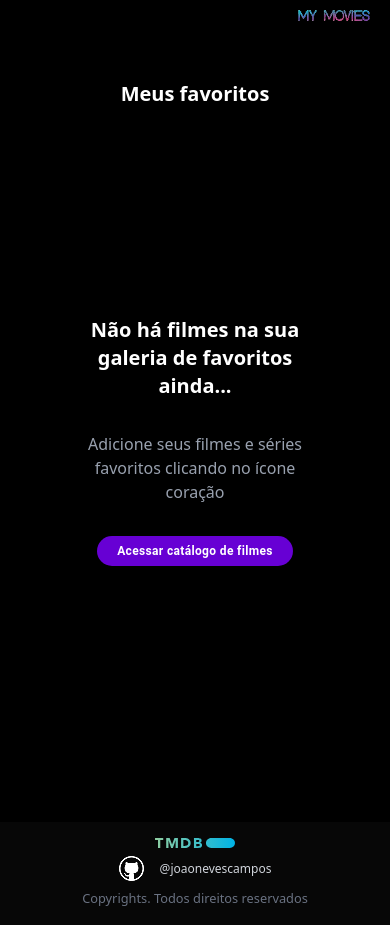
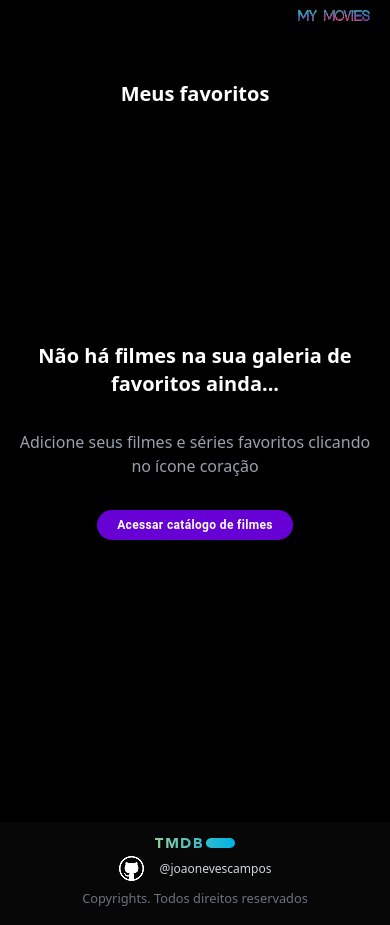
Before and after one commit to joaonevescampos/my-movies, a React (Vite) app: page /favorites in a window 390 px wide. Built offline with nearby package versions, Linux system fonts and the light colour scheme; some icons are missing.

Commit message:
fix: adjusting favorites component

```diff
--- a/src/components/MovieItem.tsx
+++ b/src/components/MovieItem.tsx
@@ -41,7 +41,7 @@ export const MovieItem = ({
         <img
           src={`https://image.tmdb.org/t/p/w500/${posterPath}`}
           alt={title}
-          className="rounded-tl-xl rounded-tr-xl h-52 md:h-72 object-cover"
+          className="rounded-tl-xl rounded-tr-xl h-52 md:h-80 object-cover"
         />
         <div className="relative flex flex-col p-2 md:p-4 gap-2 bg-[#070707] rounded-bl-xl rounded-br-xl w-[138px] md:w-[200px]">
           {favorited ? (
--- a/src/pages/Favorites.tsx
+++ b/src/pages/Favorites.tsx
@@ -65,7 +65,7 @@ const Favorites = () => {
   return (
     <>
       <Menu />
-      <main className="relative m-16">
+      <main className="relative my-16">
         <h1 className="text-center text-xl md:text-2xl font-bold p-4">
           Meus favoritos
         </h1>
```
